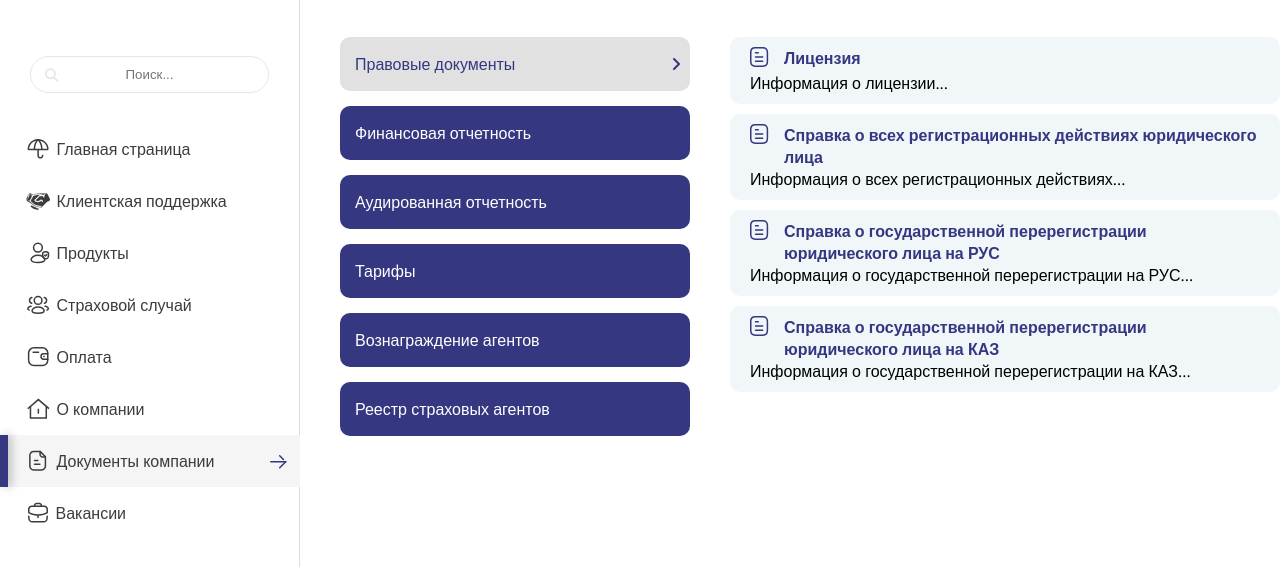
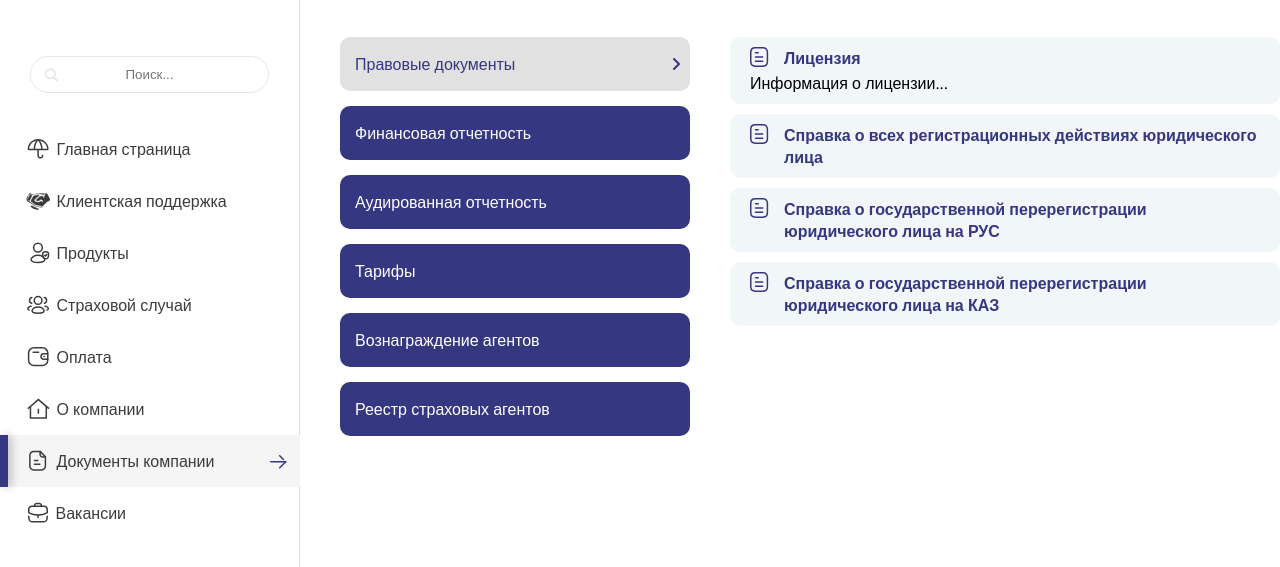
Before and after one commit to PerfZero/seagent, a plain HTML site: page document.html in a window 1280 px wide. Both pictures are taken after a click on the link "Лицензия". Shown: the part 187-754 px from the top of the page. Drawn offline with nearby package versions, Linux system fonts and the light colour scheme; files whose address does not match are found by name.

Commit message:
Update document.html

```diff
--- a/document.html
+++ b/document.html
@@ -318,10 +318,23 @@
             var docId = $(this).data('doc');
             $('.docu-item').hide();
             $('.docu-item[data-doc="' + docId + '"]').show();
+            $('.docu-content').hide(); // Hide all accordion content
+        });
+
+        $('.docu-item a').click(function(e) {
+            e.preventDefault();
+            var $content = $(this).next('.docu-content');
+            if ($content.is(':visible')) {
+                $content.slideUp();
+            } else {
+                $('.docu-content').slideUp();
+                $content.slideDown();
+            }
         });
 
         $('.document_item.activ_list').click(); // Initial click to show the first set of documents
     });
 </script>
+
   </body>
 </html>
```
